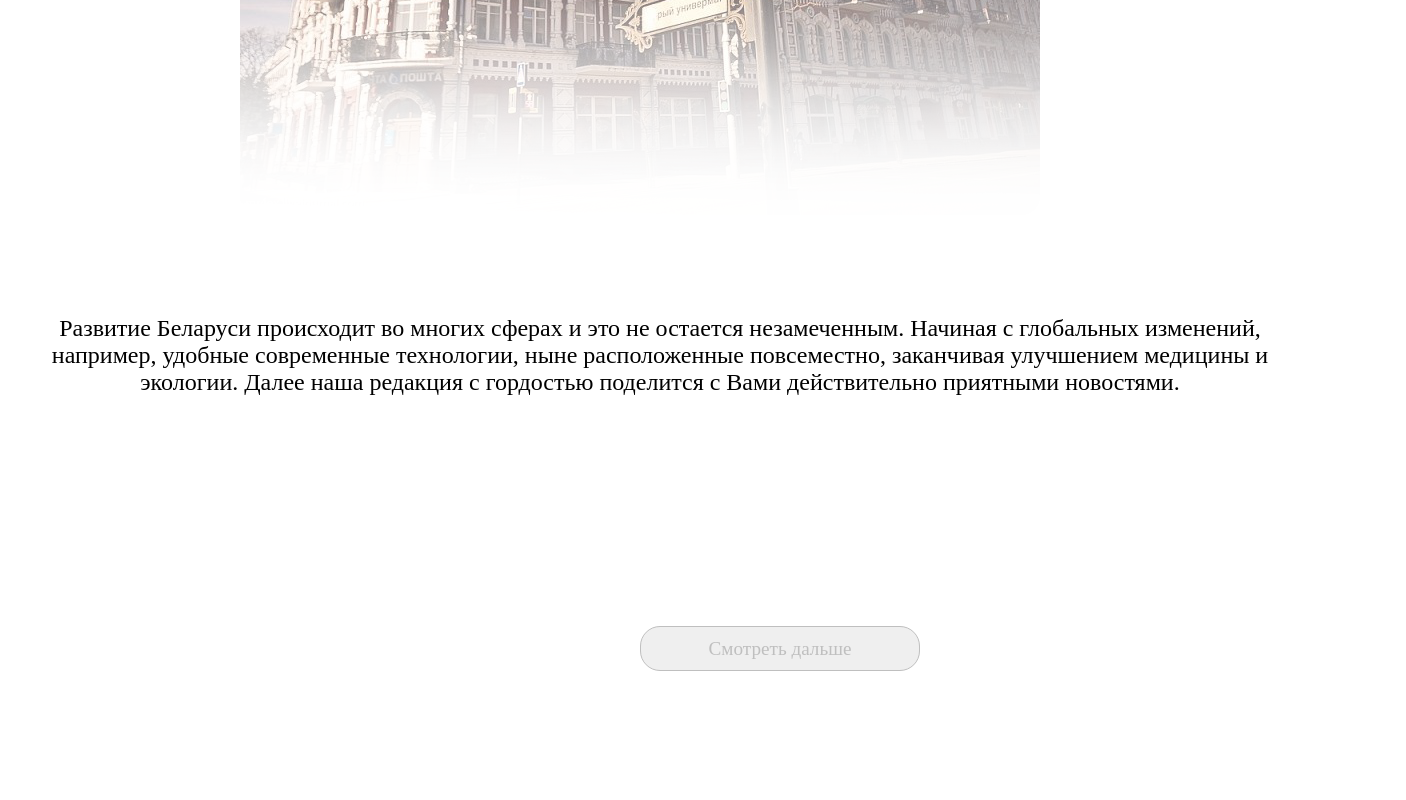
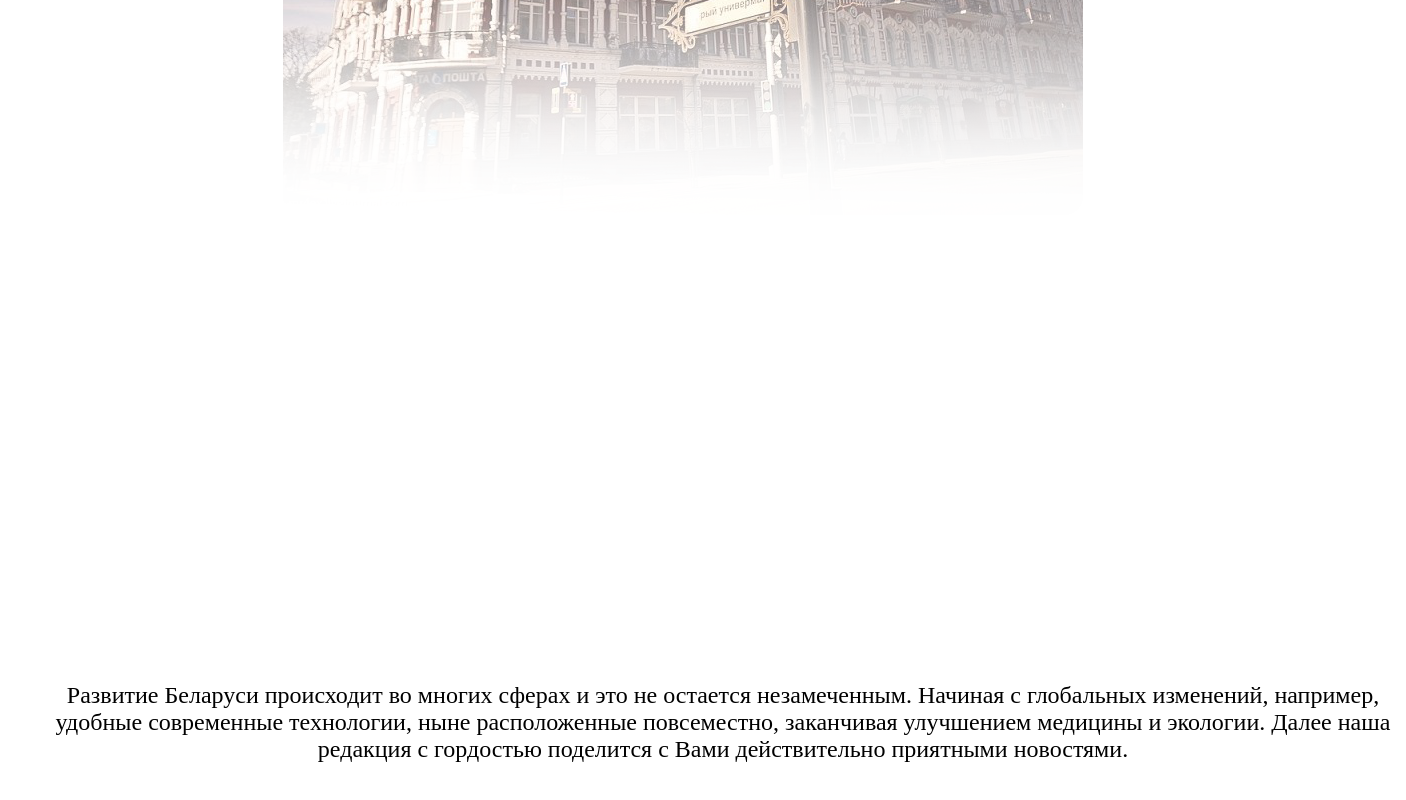
Before and after one commit to Naslediye/Naslediye, a plain HTML site: page index.html in a window 1280 px wide. Shown: the part 1338-2138 px from the top of the page, 1406 px wide, since content can reach past the window. Before the commit the page ends 2109 px from the top, so only its background shows below. Drawn offline with Linux system fonts and the light colour scheme.

Commit message:
Update index.html

```diff
--- a/index.html
+++ b/index.html
@@ -44,6 +44,8 @@
         }
         #imag {
             margin-top: 120px;
+            min-width: 1366px;
+            min-height: 900px;
 
         }
         img {
@@ -52,6 +54,8 @@
             margin: 0 auto;
         }
         #tex {
+            min-width: 1366px;
+            min-height: 900px;
             margin-top: 100px;
             font-size: 1.5rem;
             margin-left: 40px;
```
